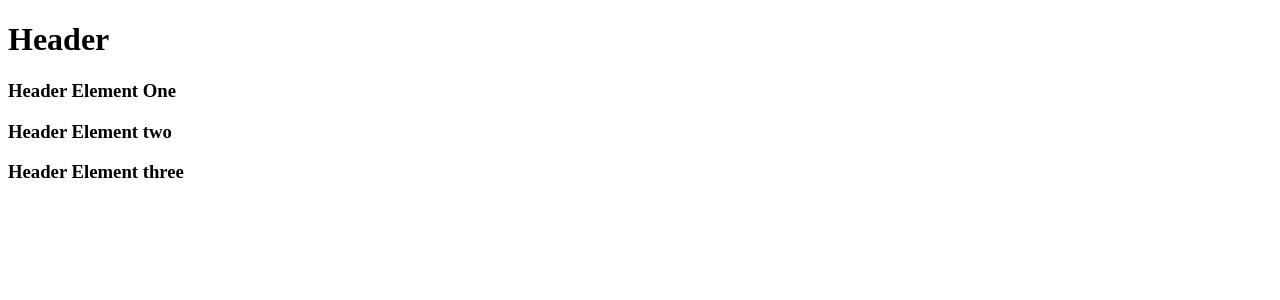
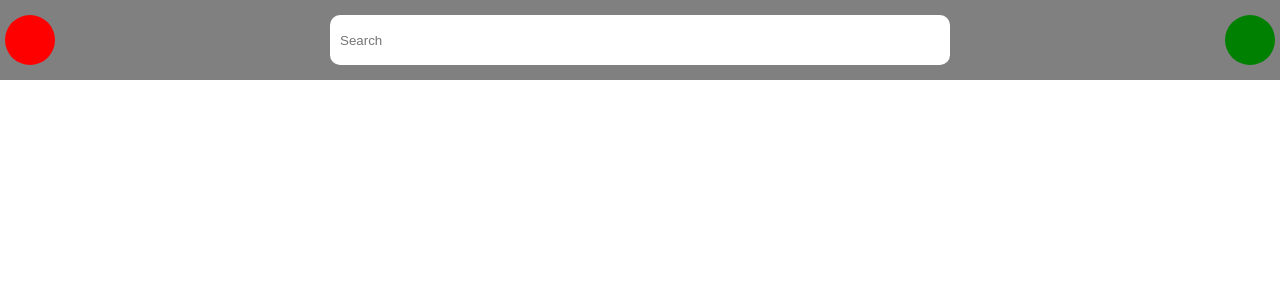
Before and after one commit to ayushdev351/Snippets, a React (Vite) app in the folder 2/: page / in a window 1280 px wide. Shown: the top 300 px of the page. Built offline with nearby package versions, Linux system fonts and the light colour scheme.

Commit message:
Assignment Header Component

```diff
--- a/2/App.js
+++ b/2/App.js
@@ -1,24 +1,45 @@
 import React from "react";
 import ReactDOM from "react-dom";
 
-// Component Composition
+// Header Component
 
 const Header = () => {
     return(
-        <div>
-            <h1>Header</h1>
-            <HeaderElement name = "One"/>
-            <HeaderElement name = "two"/>
-            <HeaderElement name = "three"/>
-        </div>
+        <React.Fragment>
+            <div className="header">
+                <Logo/>
+                <SearchBar/>
+                <UserIcon/>
+            </div>
+        </React.Fragment>
     )
 }
 
-const HeaderElement = (props) => {
+const Logo = () => {
     return(
-        <div>
-            <h3>Header Element {props.name}</h3>
-        </div>
+        <React.Fragment>
+            <div className = "logo">
+
+            </div>
+        </React.Fragment>
+    )
+}
+
+const SearchBar = () => {
+    return(
+        <React.Fragment>
+            <input className = "searchBar" placeholder="Search"></input>
+        </React.Fragment>
+    )
+}
+
+const UserIcon = () => {
+    return(
+        <React.Fragment>
+            <div className="userIcon">
+
+            </div>
+        </React.Fragment>
     )
 }
 
--- a/2/index.css
+++ b/2/index.css
@@ -0,0 +1,38 @@
+*{
+    margin : 0;
+}
+
+.header{
+    padding : 5px;
+    height: 70px;
+    display: flex;
+    flex-direction: row;
+    justify-content: space-between;
+    align-items: center;
+    background-color: gray;
+    gap: 10px;
+}
+
+.logo{
+    height: 50px;
+    width: 50px;
+    background-color: red;
+    border-radius: 50%;
+}
+
+.searchBar{
+    height: 30px;
+    width: 600px;
+    border: none;
+    padding: 10px;
+    border-radius: 10px;
+    text-decoration: none;
+    outline: none;
+}
+
+.userIcon{
+    height: 50px;
+    width: 50px;
+    background-color: green;
+    border-radius: 50%;
+}
```
